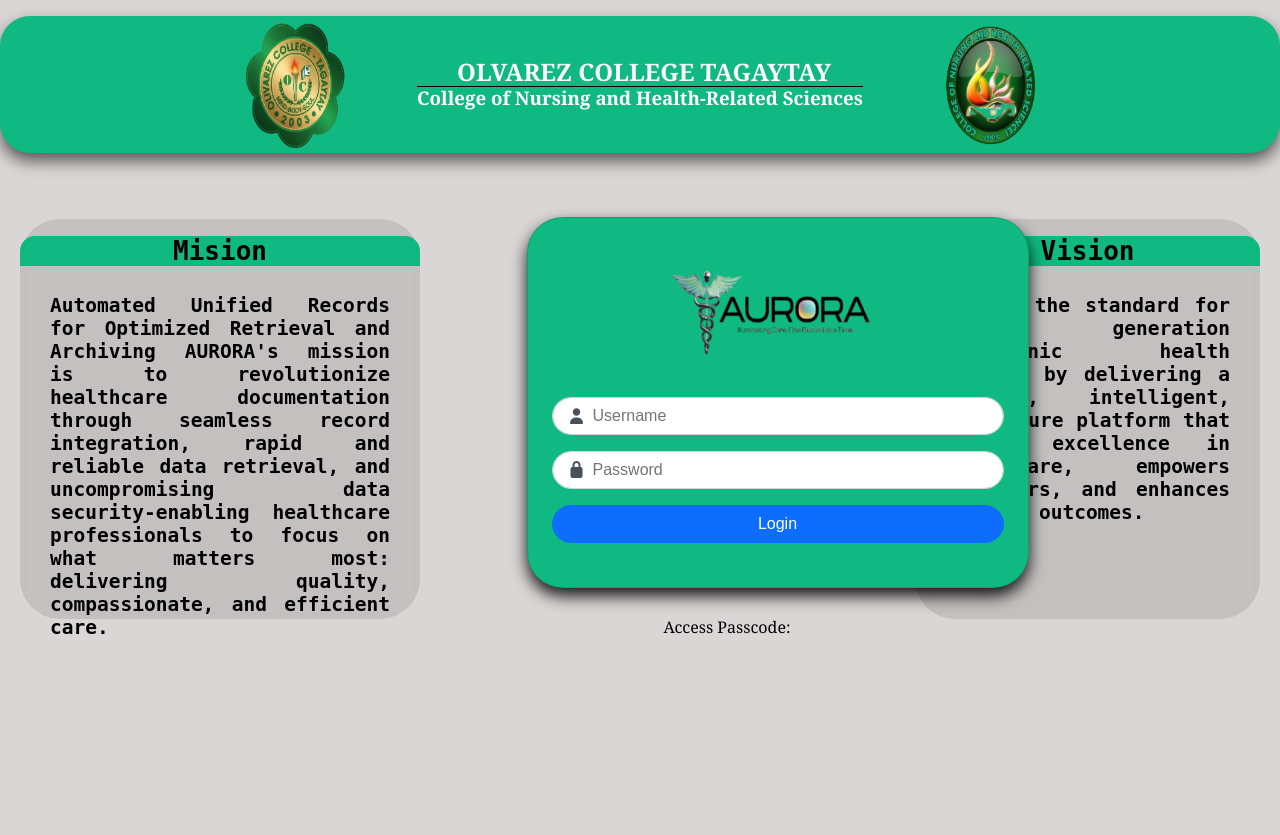
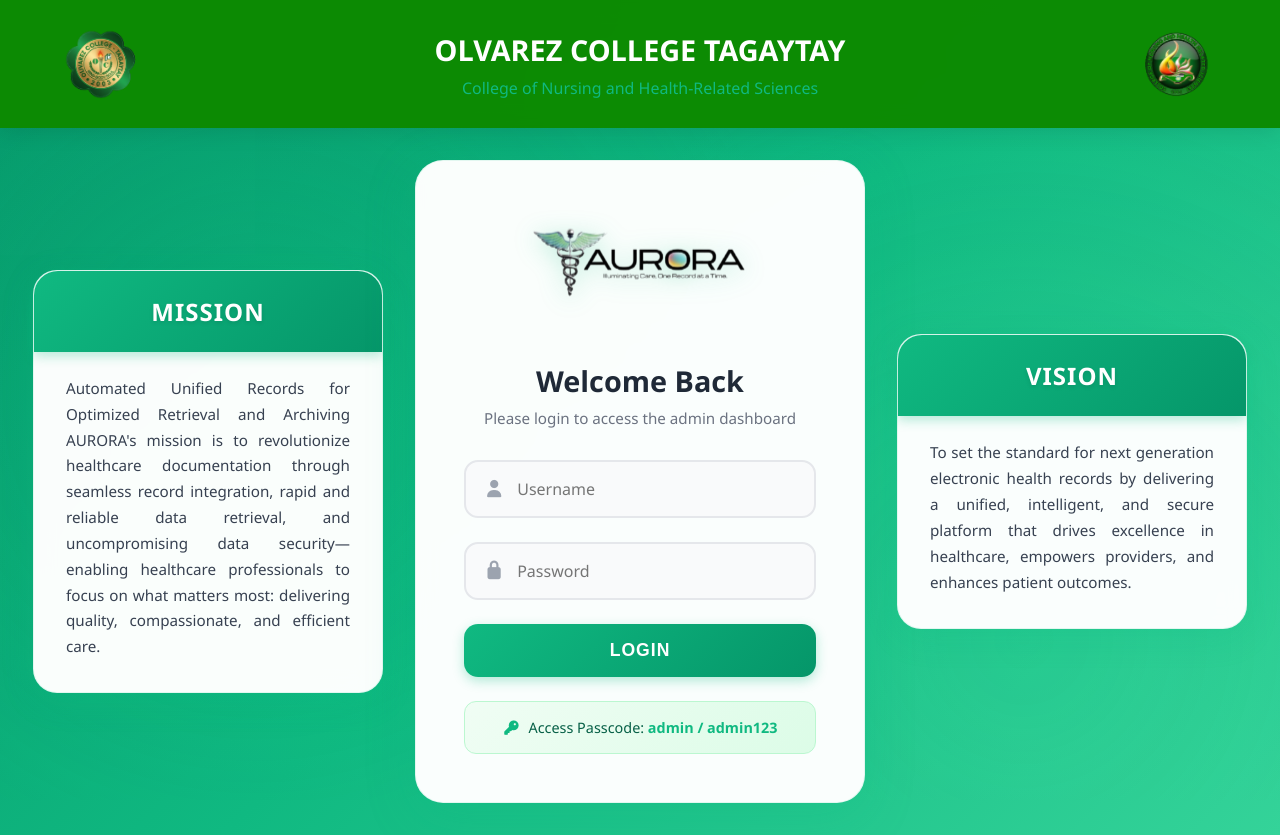
Before and after one commit to JustineBautista/EHR-SYSTEM, a PHP site: page / in a window 1280 px wide. Before the commit the page ends 634 px from the top, so only its background shows below. Run offline with PHP 8.4, Linux system fonts and the light colour scheme; some libraries are stand-ins or nearby versions.

Commit message:
login copy upload

```diff
--- a/EHR_system_copy/index.php
+++ b/EHR_system_copy/index.php
@@ -58,390 +58,518 @@ if ($_SERVER["REQUEST_METHOD"] == "POST") {
 }
 ?>
 <!doctype html>
-<html>
+<html lang="en">
 <head>
   <meta charset="utf-8">
-  <title>EHR Admin Login</title>
+  <meta name="viewport" content="width=device-width, initial-scale=1.0">
+  <title>AURORA - EHR Admin Login</title>
   <style>
-    /* Natural CSS Equivalent of Bootstrap Styles */
-    body {
-      padding:0;
-      margin:0;
-      display: flex;
-      flex-direction:column;
-      font-family: cambria;
-      background-color:#dbd6d6ff; /* bg-light */
-      justify-content:center;
+    * {
+      box-sizing: border-box;
+      margin: 0;
+      padding: 0;
     }
 
-    .container {
-      width: 100%;
-      max-width: 205px; /* Standard container width */
-      margin-left: 220px;
-      margin-right: auto;
-      padding-left: 15px;
-      padding-right: 15px;
-      padding-top:3rem;
-      z-index:1000;
+    body {
+      font-family: 'Segoe UI', Tahoma, Geneva, Verdana, sans-serif;
+      background: linear-gradient(135deg, #059669 0%, #10b981 50%, #34d399 100%);
+      min-height: 100vh;
+      display: flex;
+      flex-direction: column;
+      overflow-x: hidden;
     }
 
-    /* Media query for tablets and smaller screens */
-    @media (max-width: 992px) {
-      .container {
-        margin-left: auto;
-        margin-right: auto;
-        max-width: none;
+    /* Animated background */
+    body::before {
+      content: '';
+      position: fixed;
+      top: 0;
+      left: 0;
+      width: 100%;
+      height: 100%;
+      background:
+        radial-gradient(circle at 20% 50%, rgba(16, 185, 129, 0.2) 0%, transparent 50%),
+        radial-gradient(circle at 80% 80%, rgba(52, 211, 153, 0.2) 0%, transparent 50%);
+      animation: pulse 8s ease-in-out infinite;
+      z-index: 0;
+    }
+
+    @keyframes pulse {
+      0%, 100% { opacity: 1; }
+      50% { opacity: 0.6; }
+    }
+
+    /* Header */
+    .header {
+      background: rgba(13, 138, 2, 0.98);
+      backdrop-filter: blur(10px);
+      padding: 1.5rem 2rem;
+      box-shadow: 0 4px 20px rgba(0, 0, 0, 0.1);
+      position: relative;
+      z-index: 10;
+      animation: slideDown 0.6s ease-out;
+
+    }
+
+    @keyframes slideDown {
+      from {
+        transform: translateY(-100%);
+        opacity: 0;
+      }
+      to {
+        transform: translateY(0);
+        opacity: 1;
       }
     }
 
-    /* Media query for mobile devices */
-    @media (max-width: 768px) {
-      .container {
-        margin-left: auto;
-        margin-right: auto;
-        padding-left: 10px;
-        padding-right: 10px;
-        padding-top: 1rem;
+    .header-content {
+      display: flex;
+      align-items: center;
+      justify-content: center;
+      gap: 2rem;
+      max-width: 1400px;
+      margin: 0 auto;
+      flex-wrap: wrap;
+    }
+
+    .header-logo {
+      height: 80px;
+      width: auto;
+      transition: transform 0.3s ease;
+    }
+
+    .header-logo:hover {
+      transform: scale(1.05) rotate(2deg);
+    }
+
+    .header-text {
+      text-align: center;
+      flex: 1;
+      min-width: 300px;
+    }
+
+    .header-text h1 {
+      font-size: 1.8rem;
+      color: #ffffffff;
+      margin-bottom: 0.5rem;
+      font-weight: 700;
+    }
+
+    .header-text h2 {
+      font-size: 1rem;
+      color: #10b981;
+      font-weight: 500;
+    }
+
+    /* Main Container */
+    .main-container {
+      flex: 1;
+      display: flex;
+      align-items: center;
+      justify-content: center;
+      padding: 2rem;
+      gap: 2rem;
+      position: relative;
+      z-index: 1;
+      animation: fadeIn 0.8s ease-out;
+    }
+
+    @keyframes fadeIn {
+      from { opacity: 0; }
+      to { opacity: 1; }
+    }
+
+    /* Side Cards */
+    .info-card {
+      background: rgba(255, 255, 255, 0.98);
+      backdrop-filter: blur(10px);
+      border-radius: 24px;
+      padding: 2rem;
+      max-width: 350px;
+      box-shadow: 0 8px 32px rgba(16, 185, 129, 0.2);
+      transition: all 0.4s ease;
+      animation: slideIn 0.8s ease-out;
+      border: 1px solid rgba(16, 185, 129, 0.1);
+    }
+
+    .info-card:hover {
+      transform: translateY(-8px);
+      box-shadow: 0 12px 48px rgba(16, 185, 129, 0.3);
+    }
+
+    @keyframes slideIn {
+      from {
+        opacity: 0;
+        transform: translateX(-50px);
+      }
+      to {
+        opacity: 1;
+        transform: translateX(0);
       }
     }
 
-    .row {
-
-      display: flex;
-      flex-wrap: wrap;
-      justify-content: center; /* justify-content-center */
+    .info-card:last-of-type {
+      animation: slideInRight 0.8s ease-out;
     }
 
-    .col-md-5 {
-      flex: 0 0 auto;
-      width: 100%;
-      max-width: 41.666667%; /* col-md-5 is 5/12 or ~41.66% of the grid */
+    @keyframes slideInRight {
+      from {
+        opacity: 0;
+        transform: translateX(50px);
       }
-
-    /* Media query for smaller screens (like md breakpoint in BS) */
-    @media (max-width: 768px) {
-      .col-md-5 {
-        max-width: 90%; /* Adjust for better  viewing on smaller devices */
+      to {
+        opacity: 1;
+        transform: translateX(0);
       }
     }
 
-    /* Media query for larger screens */
-    @media (min-width: 769px) {
-      .col-md-5 {
-        max-width: 60%; /* Adjust for better viewing on larger devices */
+    .info-card-header {
+      background: linear-gradient(135deg, #10b981 0%, #059669 100%);
+      margin: -2rem -2rem 1.5rem -2rem;
+      padding: 1.5rem;
+      border-radius: 24px 24px 0 0;
+      text-align: center;
+      box-shadow: 0 4px 12px rgba(16, 185, 129, 0.3);
+    }
+
+    .info-card-header h3 {
+      color: white;
+      font-size: 1.5rem;
+      font-weight: 600;
+      text-transform: uppercase;
+      letter-spacing: 1px;
+      text-shadow: 0 2px 4px rgba(0, 0, 0, 0.1);
+    }
+
+    .info-card-content {
+      color: #374151;
+      line-height: 1.7;
+      text-align: justify;
+      font-size: 0.95rem;
+    }
+
+    /* Login Card */
+    .login-container {
+      width: 100%;
+      max-width: 450px;
+      animation: scaleIn 0.6s ease-out;
+    }
+
+    @keyframes scaleIn {
+      from {
+        opacity: 0;
+        transform: scale(0.9);
+      }
+      to {
+        opacity: 1;
+        transform: scale(1);
       }
     }
 
-    .card {
-      /* background: rgba(0,0,0, 0.1);
-      backdrop-filter: blur(8px);
-      -webkit-backdrop-filter: blur(8px);   */
-      background-color: #10b981;
-      width: 500px;
-      border: 1px solid rgba(0, 0, 0, 0.125);
-      border-radius: 2.25rem; /* Standard border-radius */
-      transition:0.5s ease;
-      box-shadow: 0 8px 16px rgba(0,0,0,0.9);
-    }
-    .card:hover{
-      margin-left:10px;
+    .login-card {
+      background: rgba(255, 255, 255, 0.98);
+      backdrop-filter: blur(10px);
+      border-radius: 28px;
+      padding: 3rem;
+      box-shadow: 0 12px 48px rgba(16, 185, 129, 0.25);
+      transition: all 0.4s ease;
+      border: 1px solid rgba(16, 185, 129, 0.1);
     }
 
-    .card-body {
-
-      padding: 1.5rem; /* Padding inside the card */
+    .login-card:hover {
+      box-shadow: 0 16px 64px rgba(16, 185, 129, 0.35);
     }
 
-    .card-title {
-      margin-bottom: 1rem; /* mb-3 */
-      text-align: center;
-      font-size: 1.5rem;
-      font-weight: 500;
-      padding-bottom:0px;
+    .login-logo {
+      display: block;
+      margin: 0 auto 2rem;
+      height: 120px;
+      width: auto;
+      filter: drop-shadow(0 4px 12px rgba(16, 185, 129, 0.3));
+      animation: float 3s ease-in-out infinite;
     }
 
-    .alert-danger {
-      padding: 0.75rem 1.25rem;
-      margin-bottom: 1rem;
-      color: #721c24; /* Red text */
-      background-color: #f8d7da; /* Light red background */
-      border: 1px solid #f5c6cb; /* Red border */
-      border-radius: 0.25rem;
+    @keyframes float {
+      0%, 100% { transform: translateY(0); }
+      50% { transform: translateY(-10px); }
     }
 
-    .mb-3 {
-      display:flex;
-      flex-direction:row;
-      margin-bottom: 1rem !important; /* mb-3 equivalent */
+    .login-title {
+      text-align: center;
+      margin-bottom: 2rem;
+    }
+
+    .login-title h2 {
+      font-size: 1.8rem;
+      color: #1f2937;
+      margin-bottom: 0.5rem;
+      font-weight: 700;
+    }
+
+    .login-title p {
+      color: #6b7280;
+      font-size: 0.95rem;
+    }
+
+    /* Alert */
+    .alert-danger {
+      background: linear-gradient(135deg, #fee2e2 0%, #fecaca 100%);
+      color: #991b1b;
+      padding: 1rem;
+      border-radius: 12px;
+      margin-bottom: 1.5rem;
+      border-left: 4px solid #dc2626;
+      animation: shake 0.5s ease-in-out;
+      display: flex;
+      align-items: center;
+      gap: 0.5rem;
+    }
+
+    @keyframes shake {
+      0%, 100% { transform: translateX(0); }
+      25% { transform: translateX(-10px); }
+      75% { transform: translateX(10px); }
+    }
+
+    /* Form */
+    .form-group {
+      margin-bottom: 1.5rem;
       position: relative;
     }
 
-    .mb-3 i {
+    .form-group i {
       position: absolute;
-      left: 15px;
+      left: 1.2rem;
       top: 50%;
       transform: translateY(-50%);
+      color: #9ca3af;
+      font-size: 1.1rem;
+      transition: all 0.3s ease;
       z-index: 1;
-      color: #495057;
-      padding: 0;
-    }
-
-
-    .form-label {
-      display: inline-block;
-      margin-bottom: 0.5rem;
-      font-weight: 600;
     }
 
     .form-control {
-      display: block;
       width: 100%;
-      padding: 0.375rem 0.75rem 0.375rem 40px;
+      padding: 1rem 1rem 1rem 3.2rem;
       font-size: 1rem;
-      line-height: 1.5;
-      color: #495057;
-      background-color: #fff;
-      background-clip: padding-box;
-      border: 1px solid #ced4da;
-      border-radius: 2rem;
-      transition: border-color 0.15s ease-in-out, box-shadow 0.15s ease-in-out;
+      border: 2px solid #e5e7eb;
+      border-radius: 14px;
+      background: #f9fafb;
+      transition: all 0.3s ease;
+      font-family: inherit;
     }
 
     .form-control:focus {
-        color: #495057;
-        background-color: #fff;
-        border-color: #80bdff;
-        outline: 0;
-        box-shadow: 0 0 0 0.2rem rgba(0, 123, 255, 0.25);
+      outline: none;
+      border-color: #10b981;
+      background: white;
+      box-shadow: 0 0 0 4px rgba(16, 185, 129, 0.1);
     }
 
-    .btn {
-      display: inline-block;
-      font-weight: 400;
-      color: #212529;
-      text-align: center;
-      vertical-align: middle;
-      user-select: none;
-      background-color: transparent;
-      border: 1px solid transparent;
-      padding: 0.375rem 0.75rem ;
-      font-size: 1rem;
-      line-height: 1.5;
-      border-radius: 2rem;
-      transition: color 0.15s ease-in-out, background-color 0.15s ease-in-out, border-color 0.15s ease-in-out, box-shadow 0.15s ease-in-out;
-      cursor: pointer;
-      margin-bottom:20px;
+    .form-control:focus + i {
+      color: #10b981;
     }
 
-
-    .btn-primary {
-      color: #fff;
-      background-color: #0d6efd; /* Primary blue */
-      border-color: #0d6efd;
-      transition:0.4s;
-
+    .form-group:has(.form-control:focus) i {
+      color: #10b981;
+      transform: translateY(-50%) scale(1.1);
     }
 
-    .btn-primary:hover {
-      background-color: #0b5ed7; /* Darker blue on hover */
-      border-color: #0a58ca;
-      margin-left:5px;
-
-    }
-    .w-100 {
-      width: 100% !important; /* w-100 */
+    /* Button */
+    .btn {
+      width: 100%;
+      padding: 1rem;
+      font-size: 1.1rem;
+      font-weight: 600;
+      color: white;
+      background: linear-gradient(135deg, #10b981 0%, #059669 100%);
+      border: none;
+      border-radius: 14px;
+      cursor: pointer;
+      transition: all 0.3s ease;
+      text-transform: uppercase;
+      letter-spacing: 1px;
+      position: relative;
+      overflow: hidden;
+      box-shadow: 0 4px 12px rgba(16, 185, 129, 0.3);
     }
 
-    .text-center {
-      padding:20px 0 0 37px;
-      margin-left:100px;
+    .btn::before {
+      content: '';
+      position: absolute;
+      top: 50%;
+      left: 50%;
+      width: 0;
+      height: 0;
+      border-radius: 50%;
+      background: rgba(255, 255, 255, 0.2);
+      transform: translate(-50%, -50%);
+      transition: width 0.6s, height 0.6s;
     }
 
-    .text-muted {
-      color:rgb(0, 0, 0) !important; /* text-muted */
+    .btn:hover::before {
+      width: 300px;
+      height: 300px;
     }
 
-    .mt-2 {
-      margin-top: 0.5rem !important; /* mt-2 */
+    .btn:hover {
+      transform: translateY(-2px);
+      box-shadow: 0 8px 24px rgba(16, 185, 129, 0.5);
+      background: linear-gradient(135deg, #059669 0%, #047857 100%);
     }
-    .nav {
-      display: flex;
-      flex-direction: row;
-      align-items: center;
-      padding: 1rem 2rem;
-      margin: 1rem auto;
-      justify-content:center;
-      height: 105px;
-      width: 95vw;
-      max-width: 1400px;
-      border-radius: 30px;
-      background-color: #10b981;
-      box-shadow: 0 8px 16px rgba(0, 0, 0, 0.6);
-      transition: all 0.4s ease;
-      cursor: pointer;
-      position: relative;
-      overflow: hidden;
+
+    .btn:active {
+      transform: translateY(0);
     }
-    .nav::before {
-      content: '';
-      position: absolute;
-      top: 0;
-      left: -100%;
-      width: 100%;
-      height: 100%;
-      background: linear-gradient(90deg, transparent, rgba(255,255,255,0.1), transparent);
-      transition: left 0.5s;
+
+    /* Access Info */
+    .access-info {
+      text-align: center;
+      margin-top: 1.5rem;
+      padding: 1rem;
+      background: linear-gradient(135deg, #f0fdf4 0%, #dcfce7 100%);
+      border-radius: 12px;
+      font-size: 0.9rem;
+      color: #065f46;
+      border: 1px solid #bbf7d0;
     }
-    .nav:hover::before {
-      left: 100%;
+
+    .access-info strong {
+      color: #10b981;
+      font-weight: 700;
     }
-    .nav:hover {
-      transform: translateY(-5px);
-      box-shadow: 0 12px 24px rgba(0, 0, 0, 0.8);
+
+    .access-info i {
+      color: #10b981;
+      margin-right: 0.5rem;
     }
-    .nav img {
-      height: 80px;
-      width: auto;
-      margin-right: 2rem;
-      transition: transform 0.3s ease;
-      z-index: 1;
+
+    /* Responsive Design */
+    @media (max-width: 1200px) {
+      .main-container {
+        flex-direction: column;
       }
-    .nav img:hover {
-      transform: scale(1.05);
+
+      .info-card {
+        max-width: 100%;
       }
+    }
+
     @media (max-width: 768px) {
-      .nav {
-        flex-direction: column;
-        height: auto;
+      .header-content {
+        gap: 1rem;
+      }
+
+      .header-logo {
+        height: 60px;
+      }
+
+      .header-text h1 {
+        font-size: 1.3rem;
+      }
+
+      .header-text h2 {
+        font-size: 0.85rem;
+      }
+
+      .login-card {
+        padding: 2rem;
+      }
+
+      .info-card {
+        padding: 1.5rem;
+      }
+
+      .info-card-header {
+        margin: -1.5rem -1.5rem 1rem -1.5rem;
+      }
+    }
+
+    @media (max-width: 480px) {
+      .main-container {
         padding: 1rem;
       }
-      .nav img {
-        margin-right: 0;
-        margin-bottom: 1rem;
-      }
-      .text h2 {
-        font-size: 1.2rem;
-      }
-      .text h3 {
-        font-size: 0.9rem;
+
+      .login-card {
+        padding: 1.5rem;
       }
     }
-    .text{
-      padding-top:3rem;
-
-      display:flex;
-      flex-direction:column;
-      color:white;
-
-    }
-    .text h2, .text h3 {
-
-      margin: 0;       /* removes browser default spacing */
-      line-height: 1.2; /* tighter spacing */
-    }
-    i{
-      padding:10px;
-    }
-    .main_contaier{
-      display:flex;
-      flex-direction:row;
-    }
-    .side_container{
-      height:400px;
-      max-width:400px;
-      background-color:#dbd6d6ff;
-      font-family:monospace;
-      margin:50px 20px 20px 20px;
-      border-radius:20px;
-      text-align:center;
-      background: rgba(0,0,0, 0.1);
-      backdrop-filter: blur(8px);
-      -webkit-backdrop-filter: blur(8px);
-      border-radius:40px;
-    }
-    .content{
-      padding-left:0px;
-    }
-    .content_cotainer{
-      text-align:justify;
-      padding:10px 30px 0 30px;
-    }
-    .header_container{
-      position:relative;
-      height:100%;
-      margin:0;
-      padding:0;
-      border-radius:15px 15px 0 0;
-      background:#10b981
-    }
-    strong{
-      color:#dbd6d6ff !important;
-    }
-    .nav-content{
-      display:flex;
-      flex-direction:row;
-
-    }
-
   </style>
   <link rel="stylesheet" href="https://cdnjs.cloudflare.com/ajax/libs/font-awesome/7.0.1/css/all.min.css" integrity="sha512-2SwdPD6INVrV/lHTZbO2nodKhrnDdJK9/kg2XD1r9uGqPo1cUbujc+IYdlYdEErWNu69gVcYgdxlmVmzTWnetw==" crossorigin="anonymous" referrerpolicy="no-referrer" />
 </head>
 <body>
-  <div class="nav">
-    <div class="nav-content">
+  <!-- Header -->
+  <header class="header">
+    <div class="header-content">
+      <img src="IMAGES/OCT_LOGO.png" alt="Olvarez College Tagaytay Logo" class="header-logo">
+      <div class="header-text">
+        <h1>OLVAREZ COLLEGE TAGAYTAY</h1>
+        <h2>College of Nursing and Health-Related Sciences</h2>
+      </div>
+      <img src="IMAGES/NURSING_LOGO.png" alt="Nursing Department Logo" class="header-logo">
+    </div>
+  </header>
 
-      <img src="IMAGES/OCT_LOGO.png" alt="OCT_alternate_img" style="height: 150px; width: 200px; margin-right:20px; margin-left:30px;">
-      <div class="text">
-          <h2 style="padding-left:40px; border-bottom:0.2px solid black;">OLVAREZ COLLEGE TAGAYTAY <br><h3>College of Nursing and Health-Related Sciences</h3></h2>
+  <!-- Main Content -->
+  <main class="main-container">
+    <!-- Mission Card -->
+    <div class="info-card">
+      <div class="info-card-header">
+        <h3>Mission</h3>
       </div>
-      <img src="IMAGES/NURSING_LOGO.png" alt="OCT_alternate_img" style="height: 150px; width: 200px; margin-right:20px; margin-left:30px;">
+      <div class="info-card-content">
+        <p>Automated Unified Records for Optimized Retrieval and Archiving AURORA's mission is to revolutionize healthcare documentation through seamless record integration, rapid and reliable data retrieval, and uncompromising data security—enabling healthcare professionals to focus on what matters most: delivering quality, compassionate, and efficient care.</p>
       </div>
     </div>
-  <div class="main_contaier">
-    <div class="side_container">
-      <div class="content">
-      <div class="header_container">
-          <h1>Mision</h1>
-        </div>
-        <h2 class="content_cotainer">Automated Unified Records for Optimized Retrieval and Archiving AURORA's mission is to revolutionize healthcare documentation through seamless record integration, rapid and reliable data retrieval, and uncompromising data security-enabling healthcare professionals to focus on what matters most: delivering quality, compassionate, and efficient care.</h2>
+
+    <!-- Login Card -->
+    <div class="login-container">
+      <div class="login-card">
+        <img src="IMAGES/aurora.png" alt="Aurora Logo" class="login-logo">
+
+        <div class="login-title">
+          <h2>Welcome Back</h2>
+          <p>Please login to access the admin dashboard</p>
         </div>
 
+        <?php if ($error): ?>
+          <div class="alert-danger">
+            <i class="fa-solid fa-circle-exclamation"></i>
+            <span><?php echo htmlspecialchars($error); ?></span>
           </div>
-    <div class="container">
-      <div class="row">
-        <div class="col">
-          <div class="card">
-            <div class="card-body">
-              <img src="IMAGES/aurora.png" alt="aurora_alternative_text" style="height:150px; width: 200px; padding-left:120px;" >
-              <?php if ($error): ?>
-                <div class="alert-danger"><?php echo htmlspecialchars($error);?></div>
         <?php endif; ?>
+
         <form method="post">
-                <div class="mb-3">
+          <div class="form-group">
+            <input type="text" class="form-control" name="username" placeholder="Username" required>
             <i class="fa-solid fa-user"></i>
-                  <input class="form-control" name="username" placeholder="Username" required>
           </div>
-                <div class="mb-3">
+
+          <div class="form-group">
+            <input type="password" class="form-control" name="password" placeholder="Password" required>
             <i class="fa-solid fa-lock"></i>
-                  <input type="password" class="form-control" name="password" placeholder="Password" required>
           </div>
-                <button class="btn btn-primary w-100">Login</button>
+
+          <button type="submit" class="btn">
+            <span>Login</span>
+          </button>
         </form>
-            </div>
-          </div>
-          <p class="text-center text-muted mt-2 col-md-2">Access Passcode: <strong>admin / admin123</strong></p>
+
+        <div class="access-info">
+          <i class="fa-solid fa-key"></i>Access Passcode: <strong>admin / admin123</strong>
         </div>
       </div>
     </div>
-    <div class="side_container">
-      <div class="content">
-        <div class="header_container">
-          <h1>Vision</h1>
+
+    <!-- Vision Card -->
+    <div class="info-card">
+      <div class="info-card-header">
+        <h3>Vision</h3>
       </div>
-        <h2 class="content_cotainer">To set the standard for next generation electronic health records by delivering a unified, intelligent, and secure platform that drives excellence in healthcare, empowers providers, and enhances patient outcomes.</h2>
-
+      <div class="info-card-content">
+        <p>To set the standard for next generation electronic health records by delivering a unified, intelligent, and secure platform that drives excellence in healthcare, empowers providers, and enhances patient outcomes.</p>
       </div>
     </div>
-
+  </main>
 </body>
 </html>
```
Lines whose indentation alone changed are shown as unchanged.
